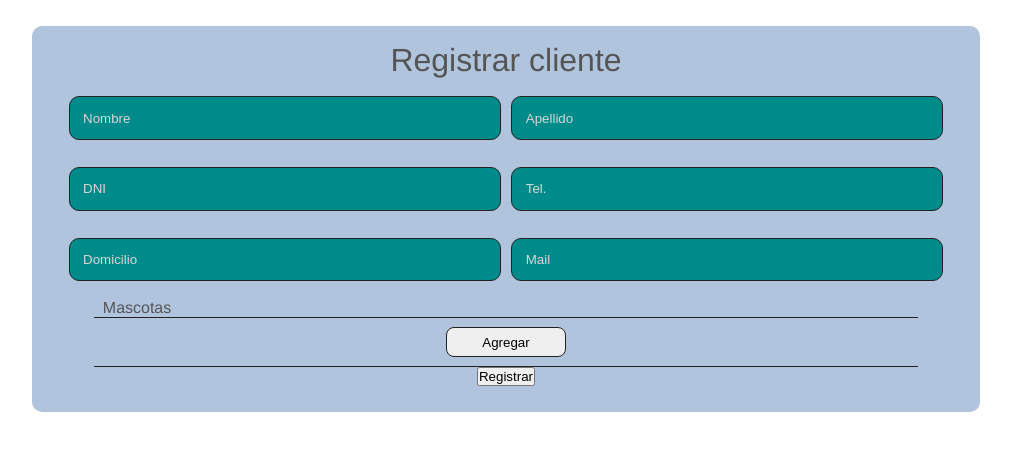
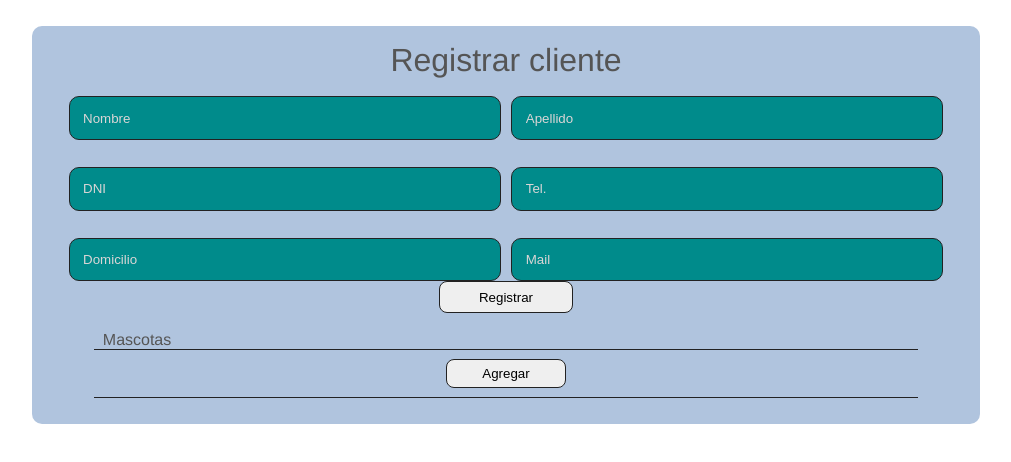
Before and after one commit to jlajcha/TP-EIS, a React (Create React App) app in the folder front/: page / in a window 1280 px wide. Shown: the top 462 px of the page, without its empty margins (134-1145 px from the left). Built offline with nearby package versions, Linux system fonts and the light colour scheme.

Commit message:
probado front end agregar mascota y agregar cliente

```diff
--- a/front/src/components/Register.jsx
+++ b/front/src/components/Register.jsx
@@ -42,6 +42,7 @@ export default class Register  extends React.Component{
                 showPopup: false,
                 petName: '',
                 notes: '',
+                error: ''
                     };
 
         this.changeFirstName = this.changeFirstName.bind(this);
@@ -50,7 +51,7 @@ export default class Register  extends React.Component{
         this.changeTel = this.changeTel.bind(this);
         this.changeAddress = this.changeAddress.bind(this);
         this.changeMail = this.changeMail.bind(this);
-        this.register = this.register.bind(this)
+        this.registerClient = this.registerClient.bind(this)
 
         this.togglePopup = this.togglePopup.bind(this);
 
@@ -90,7 +91,7 @@ export default class Register  extends React.Component{
         this.setState( {notes: event.target.value} )
     }
 
-    register() {
+    registerClient() {
           const body = {
             dni : this.state.dni,
             name: this.state.firstName,
@@ -103,8 +104,6 @@ export default class Register  extends React.Component{
             .then(() => this.setState({ toHome: true }))
             .catch(() => this.setState({ error: 'Usuario ya utilizado' }));
         }
-
-
 
     addPets(){
         const body = {
@@ -178,12 +177,12 @@ export default class Register  extends React.Component{
                             <input type="text" name ="address" className="fieldForm" value={this.state.address} onChange={this.changeAddress} placeholder="Domicilio"/>
                             <input type="text" name ="mail" className="fieldForm" value={this.state.mail} onChange={this.changeMail} placeholder="Mail"/>
                         </div>
+                        <button type = "button" className = "addPet" onClick={ this.registerClient }>Registrar </button>
                         <p className="titleForm mascotas">Mascotas</p>
                         <div className="containerPet">
                             {this.createContentPopUp()}
                             <button type="button" className="addPet" onClick={() => this.togglePopup(!this.state.showPopup)}>Agregar</button>
                         </div>
-                        <button type = "button" className = "" onClick={() => this.register }>Registrar </button>
                     </form>
                 </div>
 
```
